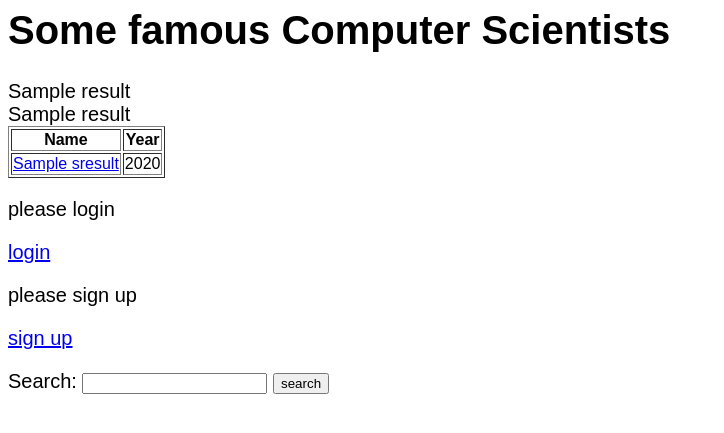
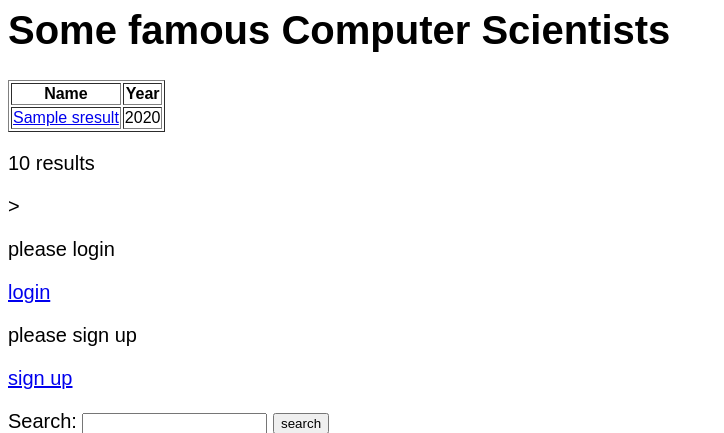
Before and after one commit to JinhaoLei/w4111_project1, a Flask app: template templates/index.html in a window 1280 px wide. Shown: the top 433 px of the page, without its empty margins (0-724 px from the left). Run offline with Flask 2, Linux system fonts and the light colour scheme; the template is opened without the code that fills it: most values are stand-ins (such as "Sample title", 1, 10 or a date in 2020); parts of the project's set-up code (start-up, migrations or seed data) failed here and were passed over.

Commit message:
show num of search results

```diff
--- a/server.py
+++ b/server.py
@@ -174,7 +174,7 @@ def search():
   #         Below is a hard-coded example.
 
   context = [{'id':'0', 'name':'Avatar','year':'2009'}]
-  return render_template('index.html', sresult=context)
+  return render_template('index.html', sresult=context, len_result=len(context))
 
 @app.route('/movie', methods=['GET'])
 def movie():
--- a/templates/index.html
+++ b/templates/index.html
@@ -9,13 +9,7 @@
 
 <body>
  <h1>Some famous Computer Scientists</h1>
-  <div>{{result}}</div>
 
-  <div>
-    {% for n in result %}
-    <div>{{n}}</div>
-    {% endfor %}
-  </div>
 {% if sresult %}
 <table border="1">
   <tr>
@@ -29,6 +23,7 @@
   </tr>
   {% endfor %}
 </table>
+<p>{{len_result}} results</p>>
 {% endif %}
 
 
```
